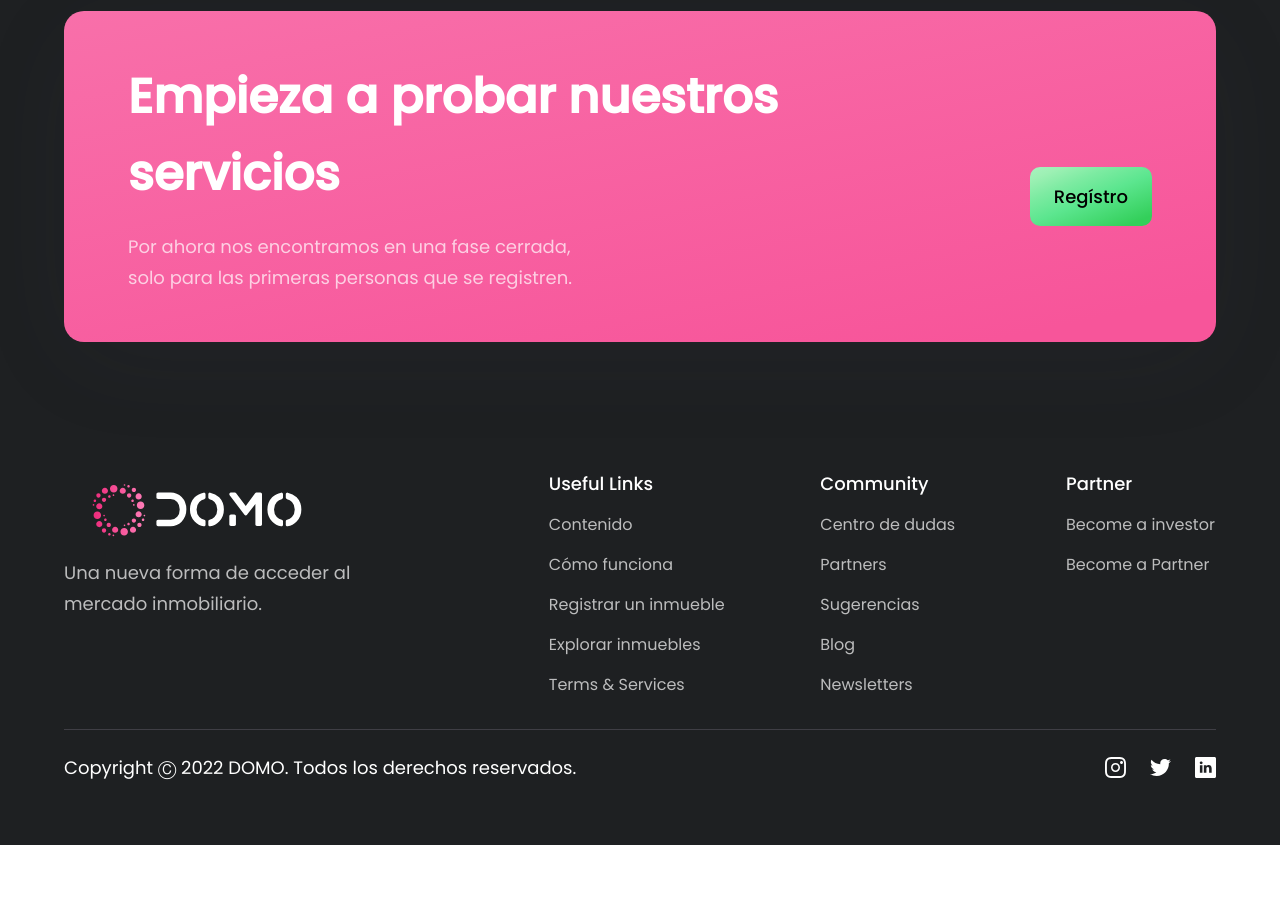
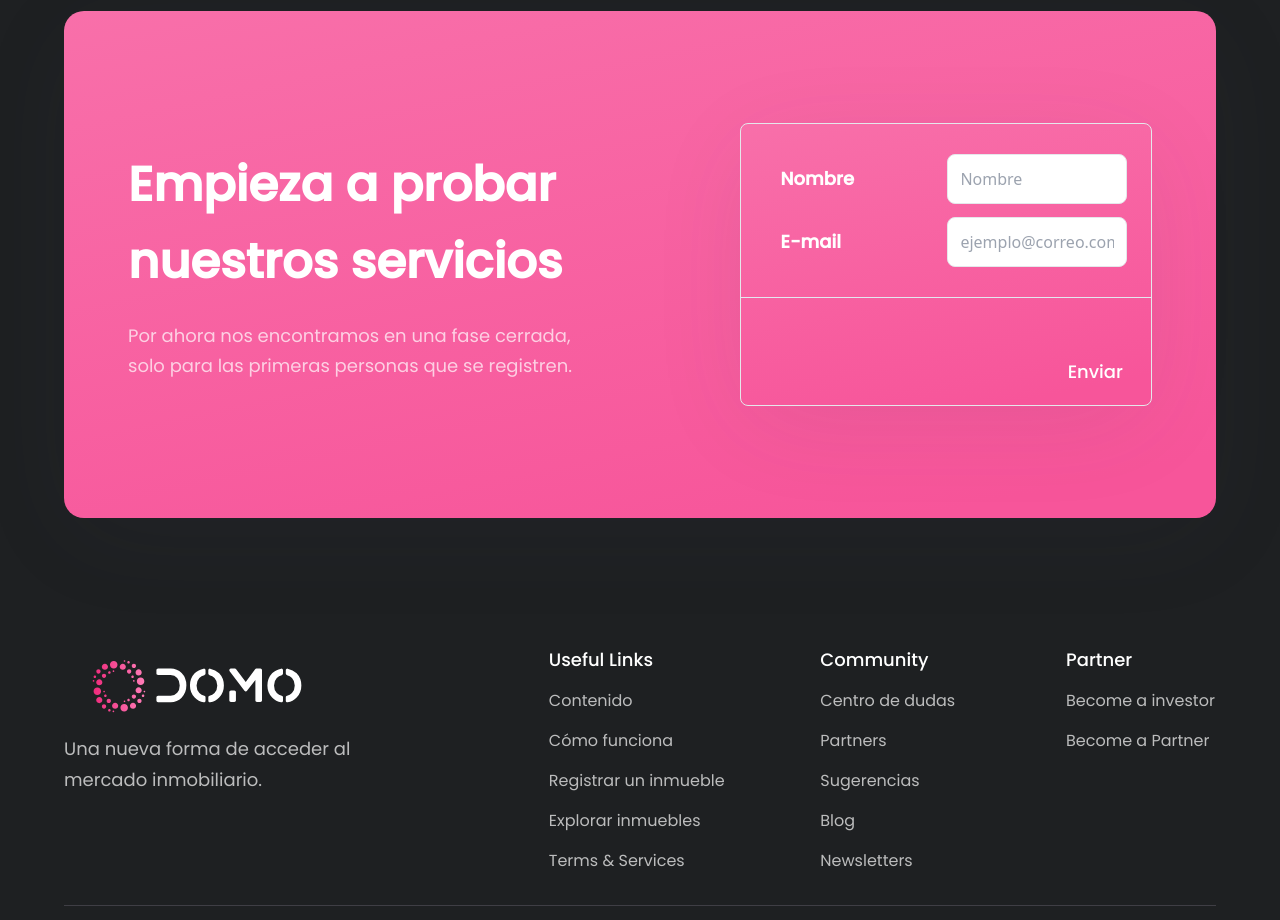
Before and after one commit to GerGodfrey/P_DOMO_Old_landing, a React (Vite) app: page / in a window 1280 px wide. Shown: the part 3600-4520 px from the top of the page. Before the commit the page ends 4445 px from the top, so only its background shows below. Built offline with nearby package versions, Linux system fonts and the light colour scheme.

Commit message:
Registro footer

```diff
--- a/src/components/CTA.jsx
+++ b/src/components/CTA.jsx
@@ -1,8 +1,27 @@
 import styles from "../style"
 import Button from "./Button"
+import React, { useState } from "react"
+
+const CTA = () => {
+
+    const [name, setName] = useState("")
+    const [age, setAge] = useState("")
+    const [email, setEmail] = useState("")
 
 
-const CTA = () =>(
+    const submit = () => {
+        const user = {
+            name,
+            age,
+            email
+        }
+        console.log(user);
+        setAge("")
+        setEmail("")
+        setName("")
+    }
+
+    return (
         <section className={`${styles.flexCenter} ${styles.marginY} ${styles.padding} sm:flex-row flex-col bg-black-gradient-2 rounded-[20px] box-shadow`}>
             <div className="flex-1 flex flex-col">
                 <h2 className={styles.heading2}>
@@ -12,15 +31,44 @@ const CTA = () =>(
                     Por ahora nos encontramos en una fase cerrada, solo para las primeras personas que se registren.
                 </p>
             </div>
-        <div className={`${styles.flexCenter} sm:ml-10 ml-0 sm:mt-0 mt-10`}>
-        <Button
-            styles={`mt-10`}
-            name="Regístro"
-            bgColor="bg-green-gradient"
-        />
-        </div>
-    </section>
-)
 
 
+            <div className={`${styles.flexCenter} ${styles.marginY}  sm:flex-row flex-col bg-black-gradient-2 rounded-[20px] box-shadow`}>
+                <div className=' bg-black-gradient-2 border-t border-b border-solid border-l border-r rounded-lg'>
+
+                    {/*body*/}
+                    <div className="p-6 flex-auto">
+                        <form className='flex-auto justify-center items-center' onSubmit={submit} >
+                            <div className={`${styles.flexCenter}`}>
+                                <label className={`p-4 text-white font-semibold ${styles.boxWidth} ${styles.paragraph}`} htmlFor="name">Nombre</label>
+                                <input className={`p-3 text-black
+                                        border-t border-b border-solid border-l border-r rounded-lg ${styles.boxWidth}`} type="text" id='name' value={name} onChange={e => setName(e.target.value)} placeholder="Nombre" />
+                            </div>
+                            <div className={`${styles.flexCenter}`}>
+                                <label className={`p-4 text-white font-semibold ${styles.boxWidth} ${styles.paragraph}`} htmlFor="email">E-mail</label>
+                                <input className={`p-3 text-black
+                                        border-t border-b border-solid border-l border-r rounded-lg ${styles.boxWidth}`} type="text" id='email' value={email} onChange={e => setEmail(e.target.value)} placeholder="ejemplo@correo.com" />
+                            </div>
+                        </form>
+                    </div>
+                    {/*footer*/}
+                    <div className={`flex items-center justify-end p-1 border-t border-solid border-slate-200 rounded-b`}>
+
+                        <button
+                            className={`py-4 px-6 font-poppins font-medium text-[18px] text-white p-6 rounded-[10px] outline-none mt-10 btn-register`}
+                            type="button"
+                            onClick={submit}
+                        >
+                            Enviar
+                        </button>
+                    </div>
+                </div>
+            </div>
+
+
+        </section>
+
+    )
+}
+
 export default CTA
--- a/src/components/Register.jsx
+++ b/src/components/Register.jsx
@@ -44,7 +44,7 @@ const Register = ({ showModal, setShowModal }) => {
                             </div>
                             {/*body*/}
                             <div className="p-6 flex-auto">
-                                <form className='flex-auto justify-center' onSubmit={submit} >
+                                <form className='flex-auto justify-center items-center' onSubmit={submit} >
                                     <div className={`${styles.flexCenter}`}>
                                         <label className={`p-6 text-white font-semibold ${styles.boxWidth}`} htmlFor="name">Nombre</label>
                                         <input className={`bg-black p-3 text-white
```
Lines whose indentation alone changed are shown as unchanged.
